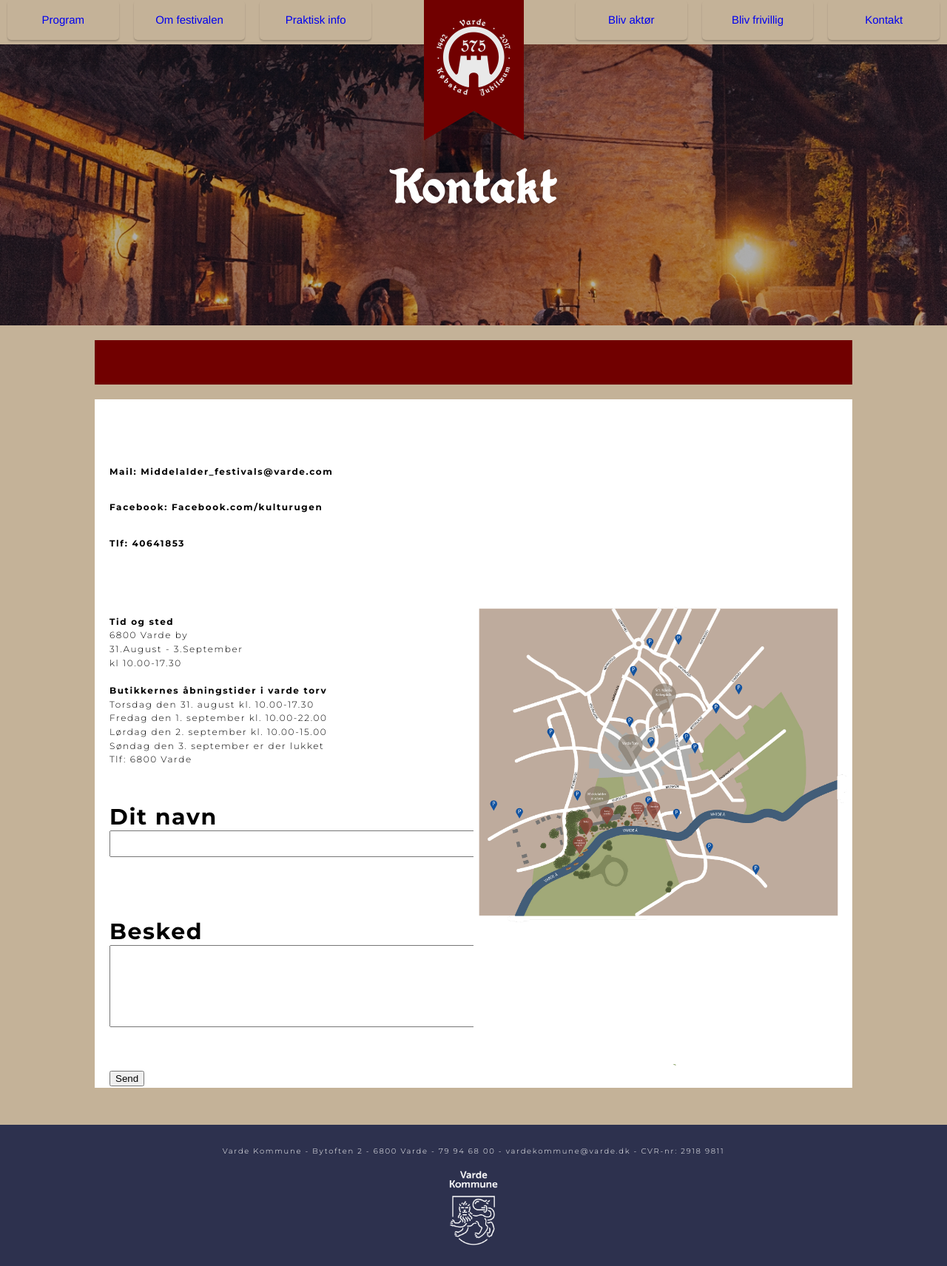
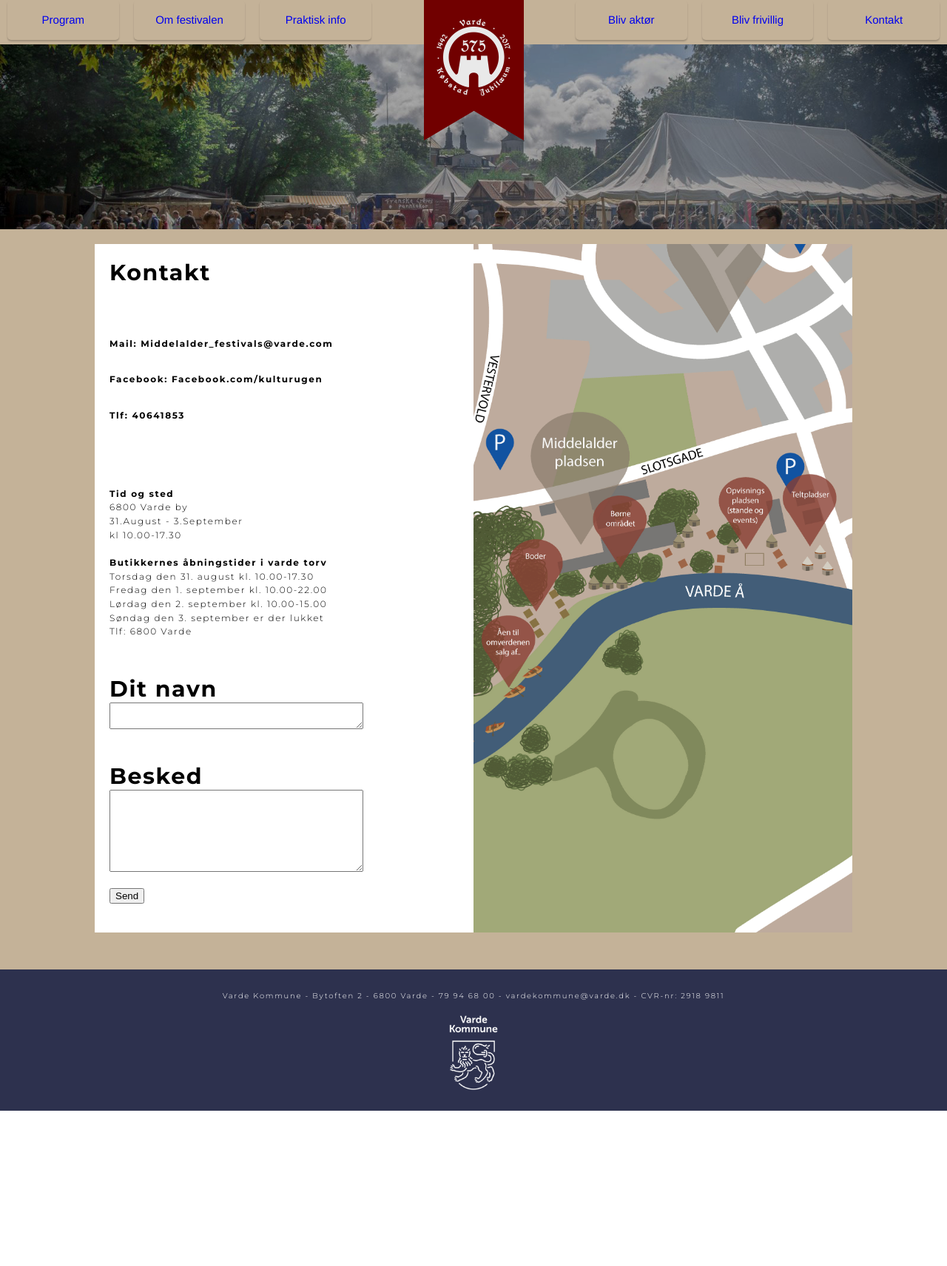
Before and after one commit to lagfoss/eksamensprojekt, a PHP site: page /kontakt.html in a window 1280 px wide. Shown: the whole page at 74% size. After the commit the page ends 1502 px from the top, so only its background shows below. Run offline with PHP 8.4, Linux system fonts and the light colour scheme.

Commit message:
kontaktside ok færdig

```diff
--- a/assets/css/styles.css
+++ b/assets/css/styles.css
@@ -422,7 +422,7 @@ section{
 
 
 .kortkontakt {
- background-image: url("../images/kort1.jpg");
+ background-image: url("../images/kort2.jpg");
  background-position: center;
  background-size: cover;
 }
@@ -592,7 +592,7 @@ footer {
  }
  .event_left2{margin-top: 20px;}
 
- .seo_om_vmf{
+ .seo_om_vmf, .kortkontakt{
    width: 100%;
 margin-top: 20px;
 padding: 20px;
--- a/kontakt.html
+++ b/kontakt.html
@@ -36,21 +36,19 @@
 
   <main>
 
-    <section>
-      <h1>Kontakt</h1>
+    <section class="small">
+
     </section>
 
 
-    <div class="tekst_sp">
-      <h3> </h2>
-  </div>
+
 
 
     <div class="indhold">
       <!-- Seo 1 -->
       <div class="seo_om_vmf">
 
-        <div class="event_kasse1">
+        <div class="event_kasse1"> Kontakt
 
           <p>
             <br>
@@ -59,19 +57,11 @@
             <p><b>Tlf: 40641853 </b></p><br>
 
             <p>
-                <b>Tid og sted</b><br>
-                6800 Varde by<br>
-                31.August - 3.September<br>
-                kl 10.00-17.30<br>
+              <b>Tid og sted</b><br> 6800 Varde by<br> 31.August - 3.September<br> kl 10.00-17.30<br>
 
               <br>
 
-                <b>Butikkernes åbningstider i varde torv</b><br>
-                Torsdag den 31. august kl. 10.00-17.30<br>
-                Fredag den 1. september kl. 10.00-22.00<br>
-                Lørdag den 2. september kl. 10.00-15.00<br>
-                Søndag den 3. september er der lukket<br>
-                Tlf: 6800 Varde<br>
+              <b>Butikkernes åbningstider i varde torv</b><br> Torsdag den 31. august kl. 10.00-17.30<br> Fredag den 1. september kl. 10.00-22.00<br> Lørdag den 2. september kl. 10.00-15.00<br> Søndag den 3. september er der lukket<br> Tlf: 6800 Varde<br>
               <br>
             </p>
 
@@ -80,18 +70,19 @@
             </div>
 
             <div>Dit navn<br>
-            <textarea name="VisitorComment" rows="2" cols="70">
+              <textarea name="VisitorComment" rows="2" cols="40%">
           </textarea></div>
 
 
-          <br><br> Besked
+            <br> Besked<br>
 
-          <br>
-          <textarea name="VisitorComment" rows="7" cols="70">
-              </textarea><br><br>
+
+            <textarea name="VisitorComment" rows="7" cols="40%">
+              </textarea><br>
 
             <input type="submit" value="Send">
             </form>
+            <br><br>
 
         </div>
 
@@ -100,7 +91,8 @@
 
       <div class="kortkontakt">
 
-      </div> <!-- Seo 1 Slut -->
+      </div>
+      <!-- Seo 1 Slut -->
 
       <div class="space"></div>
 
@@ -108,17 +100,11 @@
     </div>
 
   </main>
-  <footer><div class="footer_tekst">
+  <footer>
+    <div class="footer_tekst">
 
 
-Varde Kommune  -
-Bytoften 2  -
-6800 Varde  -
-79 94 68 00  -
-
-vardekommune@varde.dk  -
-
-CVR-nr: 2918 9811  </div>
+      Varde Kommune - Bytoften 2 - 6800 Varde - 79 94 68 00 - vardekommune@varde.dk - CVR-nr: 2918 9811 </div>
     <a href="#"> <img class="vardekommune" src="assets/images/vk_logo.png" alt=""> </a>
   </footer>
 </body>
```
Lines whose indentation alone changed are shown as unchanged.
